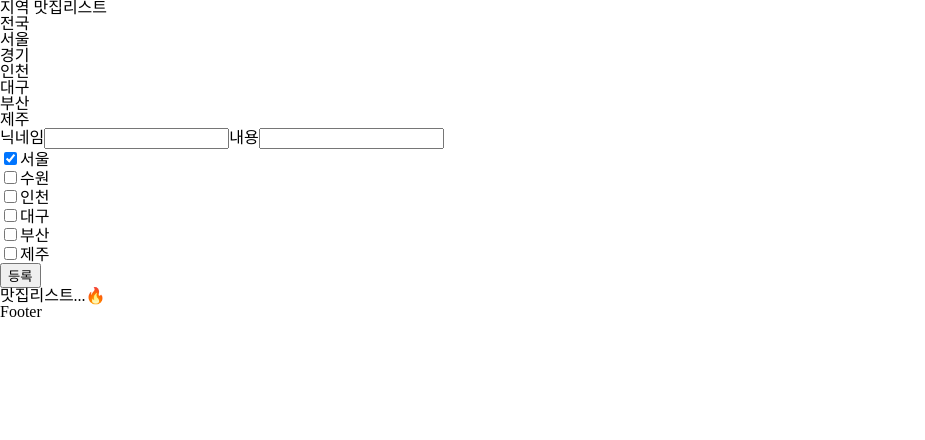
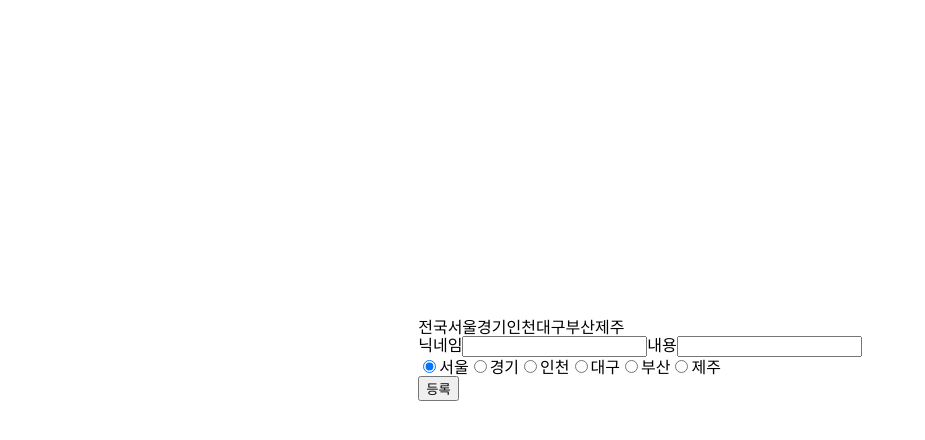
Before and after one commit to daeppang119/React_food_reviews, a React (Create React App) app: page / in a window 1280 px wide. Shown: the top 440 px of the page, without its empty margins (0-925 px from the left). Built offline with nearby package versions, Linux system fonts and the light colour scheme.

Commit message:
router추가

```diff
--- a/package.json
+++ b/package.json
@@ -8,8 +8,10 @@
     "@testing-library/user-event": "^13.2.1",
     "react": "^18.2.0",
     "react-dom": "^18.2.0",
+    "react-router-dom": "^6.18.0",
     "react-scripts": "5.0.1",
     "react-uuid": "^2.0.0",
+    "styled-components": "^6.1.1",
     "web-vitals": "^2.1.0"
   },
   "scripts": {
--- a/src/App.jsx
+++ b/src/App.jsx
@@ -1,54 +1,6 @@
 import React, { useState } from "react";
-import Header from "./component/Header";
-import Footer from "./component/Footer";
-import Main from "./component/Main";
+import Router from "./shared/Router";
 
 export default function App() {
-  // const initialState = [
-  //   {
-  //     id: 1,
-  //     nickname: "테스트 제목 1",
-  //     context: "테스트 내용 1",
-  //     region: "서울",
-  //   },
-  //   {
-  //     id: 2,
-  //     nickname: "테스트 제목 2",
-  //     context: "테스트 내용 2",
-  //     region: "수원",
-  //   },
-  //   {
-  //     id: 3,
-  //     nickname: "테스트 제목 3",
-  //     context: "테스트 내용 3",
-  //     region: "대구",
-  //   },
-  //   {
-  //     id: 4,
-  //     nickname: "테스트 제목 1",
-  //     context: "테스트 내용 1",
-  //     region: "부산",
-  //   },
-  //   {
-  //     id: 5,
-  //     nickname: "테스트 제목 2",
-  //     context: "테스트 내용 2",
-  //     region: "인천",
-  //   },
-  //   {
-  //     id: 6,
-  //     nickname: "테스트 제목 3",
-  //     context: "테스트 내용 3",
-  //     region: "제주도",
-  //   },
-  // ];
-  const [lists, setLists] = useState([]);
-
-  return (
-    <>
-      <Header />
-      <Main list={lists} setList={setLists} />
-      <Footer />
-    </>
-  );
+  return <Router />;
 }
--- a/src/component/Footer.jsx
+++ b/src/component/Footer.jsx
@@ -1,5 +1,9 @@
 import React from "react";
 
 export default function Footer() {
-  return <div>Footer</div>;
+  return (
+    <div>
+      <p>Copyright © 2023 YuNaPark All rights reserved.</p>
+    </div>
+  );
 }
--- a/src/component/Form.jsx
+++ b/src/component/Form.jsx
@@ -1,6 +1,11 @@
 import React, { useState } from "react";
 import uuid from "react-uuid";
 import Input from "./Input";
+import styled from "styled-components";
+
+const StRadio = styled.div`
+  display: flex;
+`;
 
 export default function Form({ list, setList, regions }) {
   const [nickNameInputValue, setNickNameInputValue] = useState("");
@@ -12,7 +17,7 @@ export default function Form({ list, setList, regions }) {
     return (
       <div>
         <input
-          type="checkbox"
+          type="radio"
           checked={name === checkedName}
           onChange={() => {
             setCheckedName(name);
@@ -53,7 +58,7 @@ export default function Form({ list, setList, regions }) {
       <Input value={nickNameInputValue} setValue={setNickNameInputValue} />
       <span>내용</span>
       <Input value={contextInputValue} setValue={setContextInputValue} />
-      {regions.map(makeChekBox)}
+      <StRadio>{regions.map(makeChekBox)}</StRadio>
       <button>등록</button>
     </form>
   );
--- a/src/component/Header.jsx
+++ b/src/component/Header.jsx
@@ -1,5 +1,19 @@
 import React from "react";
+import styled from "styled-components";
+
+const StBg = styled.div`
+  background-image: url(https://cdn.dribbble.com/userupload/10466957/file/original-60dc882fef68a12c9e58da0a91bef268.jpg?resize=752x);
+`;
+const StH1 = styled.h1`
+  font-size: 2rem;
+  font-weight: bold;
+  margin: 2rem 0;
+`;
 
 export default function Header() {
-  return <div>지역 맛집리스트</div>;
+  return (
+    <StBg>
+      <StH1>지역맛집 리스트</StH1>
+    </StBg>
+  );
 }
--- a/src/component/Main.jsx
+++ b/src/component/Main.jsx
@@ -1,12 +1,17 @@
 import React, { useState } from "react";
 import Form from "./Form";
 import List from "./List";
+import styled from "styled-components";
 
-export default function Main({ list, setList }) {
-  console.log(list);
-  const regions = ["서울", "수원", "인천", "대구", "부산", "제주"];
+const StUl = styled.ul`
+  display: flex;
+`;
 
-  // const [selectedRegion, setSelectedRegion] = useState("전국");
+export default function Main() {
+  const [lists, setLists] = useState([]);
+
+  const regions = ["서울", "경기", "인천", "대구", "부산", "제주"];
+
   const [isRegionShown, setIsRegionShown] = useState(true);
   const [isSeoulShown, setIsSeoulShown] = useState(true);
   const [isSuwonShown, setIsSuwonShown] = useState(true);
@@ -16,8 +21,8 @@ export default function Main({ list, setList }) {
   const [isJejuShown, setIsJejuShown] = useState(true);
 
   return (
-    <>
-      <ul>
+    <div>
+      <StUl>
         <li>
           <a
             onClick={() => {
@@ -123,60 +128,68 @@ export default function Main({ list, setList }) {
             제주
           </a>
         </li>
-      </ul>
-
-      <Form list={list} setList={setList} regions={regions} />
-      <h3>맛집리스트...🔥</h3>
+      </StUl>
+      <Form list={lists} setList={setLists} regions={regions} />
       {isSeoulShown === true ? (
         <List
-          list={list.filter((regionsItem) => regionsItem.region === regions[0])}
-          setList={setList}
+          list={lists.filter(
+            (regionsItem) => regionsItem.region === regions[0]
+          )}
+          setList={setLists}
         />
       ) : (
         ""
       )}
       {isSuwonShown === true ? (
         <List
-          list={list.filter((regionsItem) => {
+          list={lists.filter((regionsItem) => {
             return regionsItem.region === regions[1];
           })}
-          setList={setList}
+          setList={setLists}
         />
       ) : (
         ""
       )}
       {isIncheonShown === true ? (
         <List
-          list={list.filter((regionsItem) => regionsItem.region === regions[2])}
-          setList={setList}
+          list={lists.filter(
+            (regionsItem) => regionsItem.region === regions[2]
+          )}
+          setList={setLists}
         />
       ) : (
         ""
       )}
       {isDaeguShown === true ? (
         <List
-          list={list.filter((regionsItem) => regionsItem.region === regions[3])}
-          setList={setList}
+          list={lists.filter(
+            (regionsItem) => regionsItem.region === regions[3]
+          )}
+          setList={setLists}
         />
       ) : (
         ""
       )}
       {isBusanShown === true ? (
         <List
-          list={list.filter((regionsItem) => regionsItem.region === regions[4])}
-          setList={setList}
+          list={lists.filter(
+            (regionsItem) => regionsItem.region === regions[4]
+          )}
+          setList={setLists}
         />
       ) : (
         ""
       )}
       {isJejuShown === true ? (
         <List
-          list={list.filter((regionsItem) => regionsItem.region === regions[5])}
-          setList={setList}
+          list={lists.filter(
+            (regionsItem) => regionsItem.region === regions[5]
+          )}
+          setList={setLists}
         />
       ) : (
         ""
       )}
-    </>
+    </div>
   );
 }
--- /dev/null
+++ b/src/pages/Details.jsx
@@ -0,0 +1,5 @@
+import React from "react";
+
+export default function Details() {
+  return <div>상세페이지에요!!</div>;
+}
--- /dev/null
+++ b/src/shared/Layout.js
@@ -0,0 +1,20 @@
+import React from "react";
+import styled from "styled-components";
+
+const StLayout = styled.div`
+  display: flex;
+  flex-direction: column;
+  justify-content: center;
+  align-items: center;
+  min-height: 90vh;
+`;
+
+function Layout({ children }) {
+  return (
+    <div>
+      <StLayout>{children}</StLayout>
+    </div>
+  );
+}
+
+export default Layout;
--- /dev/null
+++ b/src/shared/Router.js
@@ -0,0 +1,19 @@
+import { BrowserRouter, Routes, Route } from "react-router-dom";
+import Main from "../component/Main";
+import Details from "../pages/Details";
+import Layout from "./Layout";
+
+const Router = () => {
+  return (
+    <BrowserRouter>
+      <Layout>
+        <Routes>
+          <Route path="/" element={<Main />} />
+          <Route path="details" element={<Details />} />
+        </Routes>
+      </Layout>
+    </BrowserRouter>
+  );
+};
+
+export default Router;
```
Also changed, not shown: 1 other file (tests, documents, lock files or other folders).
